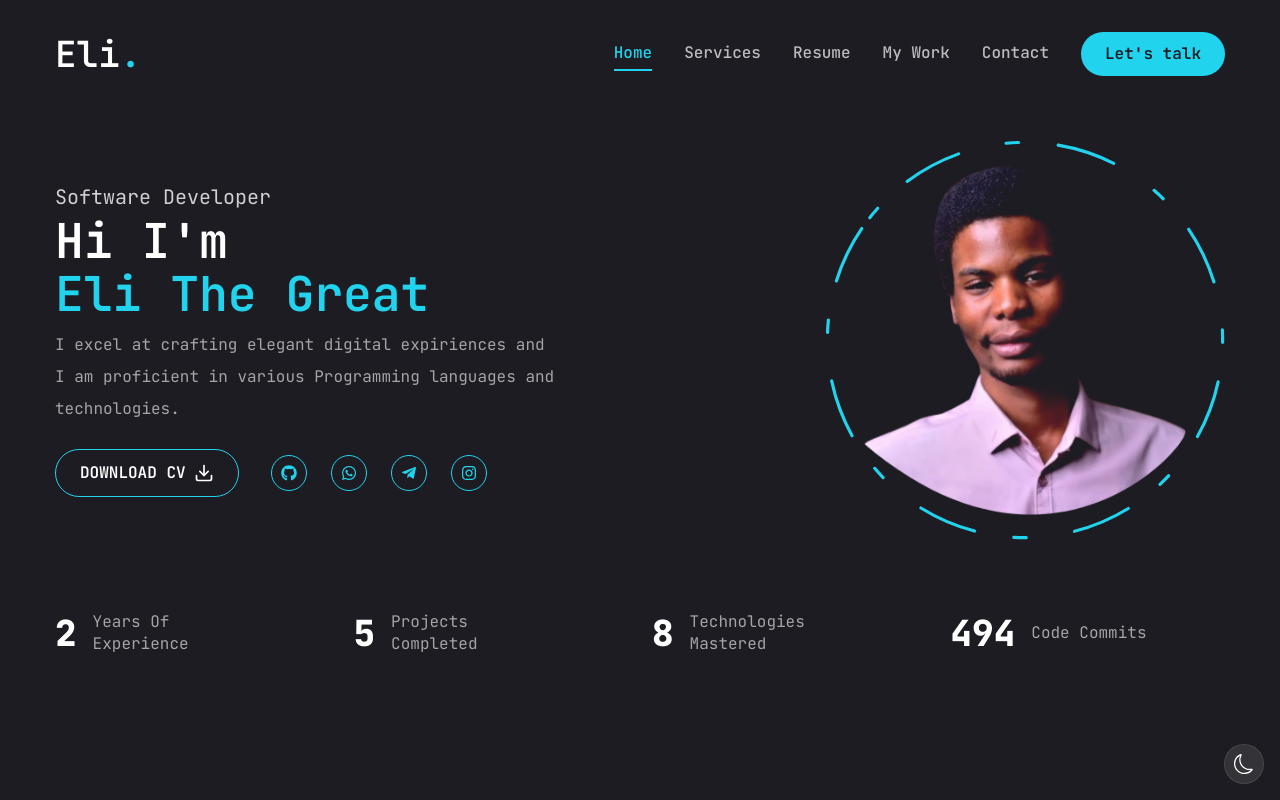
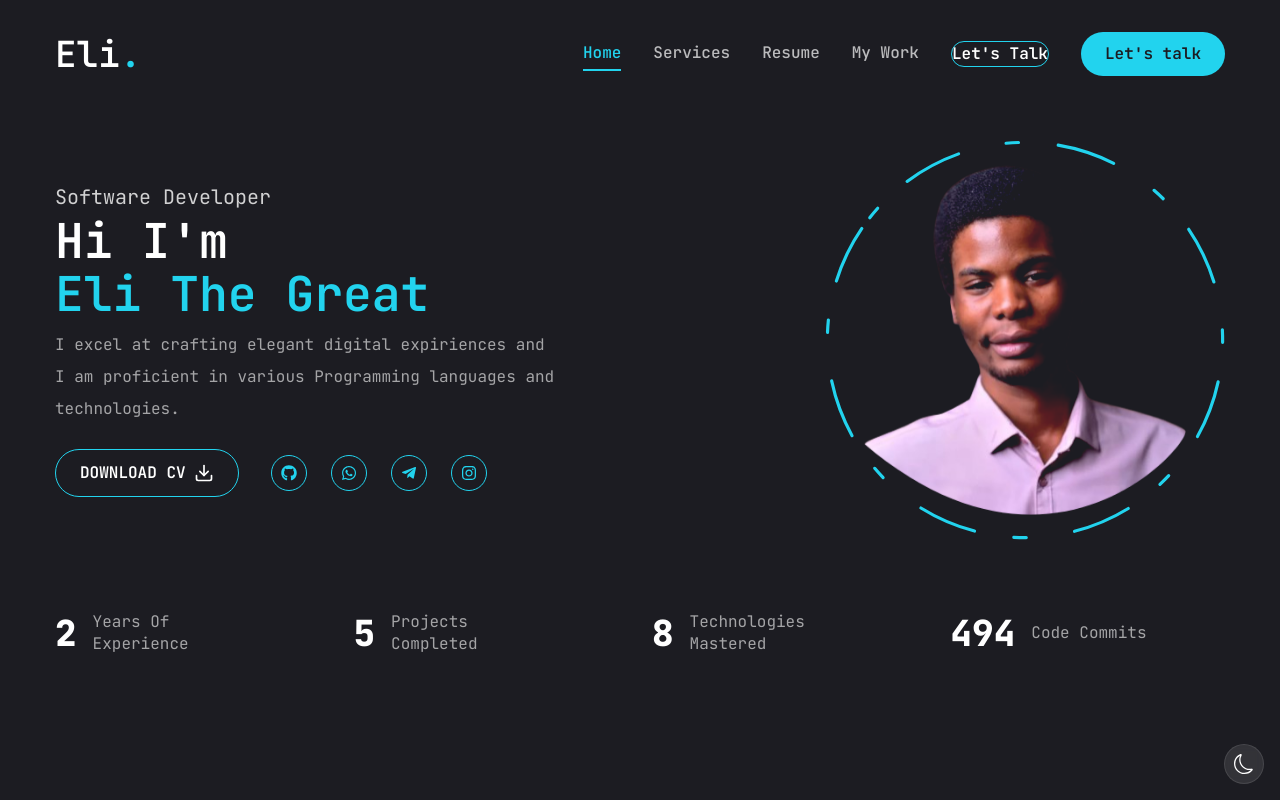
Before and after one commit to ETG1/Eli, a Next.js app: page / in a window 1280 px wide. Built offline with nearby package versions, Linux system fonts and the light colour scheme.

Commit message:
Components updated

```diff
--- a/components/MobileNav.jsx
+++ b/components/MobileNav.jsx
@@ -4,6 +4,7 @@ import { Sheet, SheetContent, SheetTrigger, SheetClose } from "@/components/ui/s
 import { usePathname } from "next/navigation";
 import Link from "next/link";
 import { CiMenuFries } from "react-icons/ci"
+import { Button } from "@/components/ui/button";
 
 const links = [
     {
@@ -21,10 +22,6 @@ const links = [
     {
         name: "my work",
         path: "/work",
-    },
-    {
-        name: "contact",
-        path: "/contact",
     },
 ];
 
@@ -62,6 +59,11 @@ const MobileNav = () => {
                             </SheetClose>
                         );
                     })}
+                    <SheetClose asChild>
+                        <Link href="/contact" className="mt-4">
+                            <Button variant="outline" size="lg">Let's Talk</Button>
+                        </Link>
+                    </SheetClose>
                 </nav>
             </SheetContent>
         </Sheet>
--- a/components/Nav.jsx
+++ b/components/Nav.jsx
@@ -2,6 +2,7 @@
 
 import Link from "next/link";
 import { usePathname } from "next/navigation";
+import { Button } from "@/components/ui/button";
 
 const links = [
     {
@@ -20,16 +21,13 @@ const links = [
         name: "my work",
         path: "/work",
     },
-    {
-        name: "contact",
-        path: "/contact",
-    },
 ];
 
 const Nav = () => {
     const pathname = usePathname();
 
     return (
+        <div className="flex items-center gap-8">
             <nav className="flex gap-8">
                 {links.map((link, index) => {
                     return (
@@ -47,6 +45,10 @@ const Nav = () => {
                     );
                 })}
             </nav>
+            <Link href="/contact">
+                <Button variant="outline" size="sm">Let's Talk</Button>
+            </Link>
+        </div>
     );
 };
 
```
Lines whose indentation alone changed are shown as unchanged.
